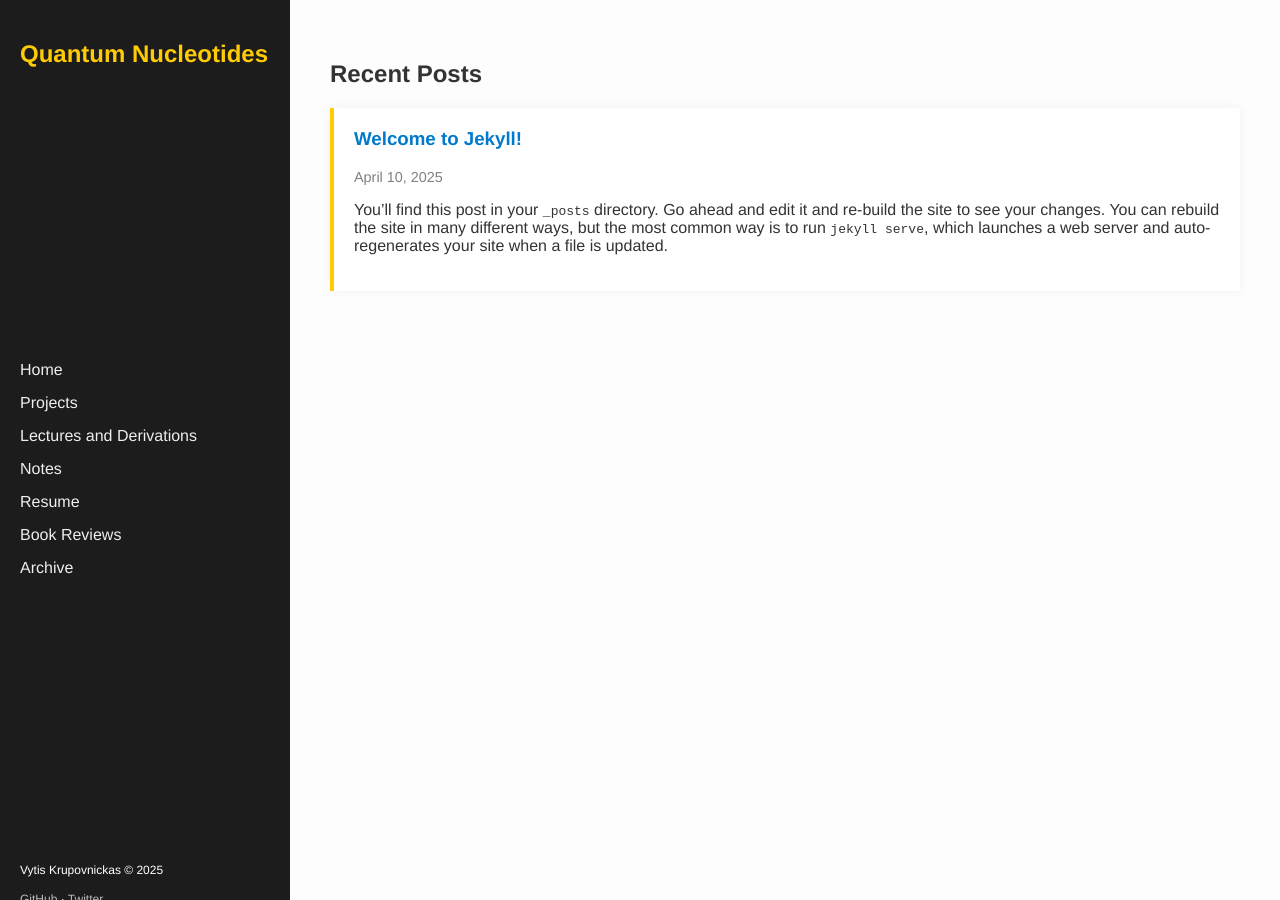
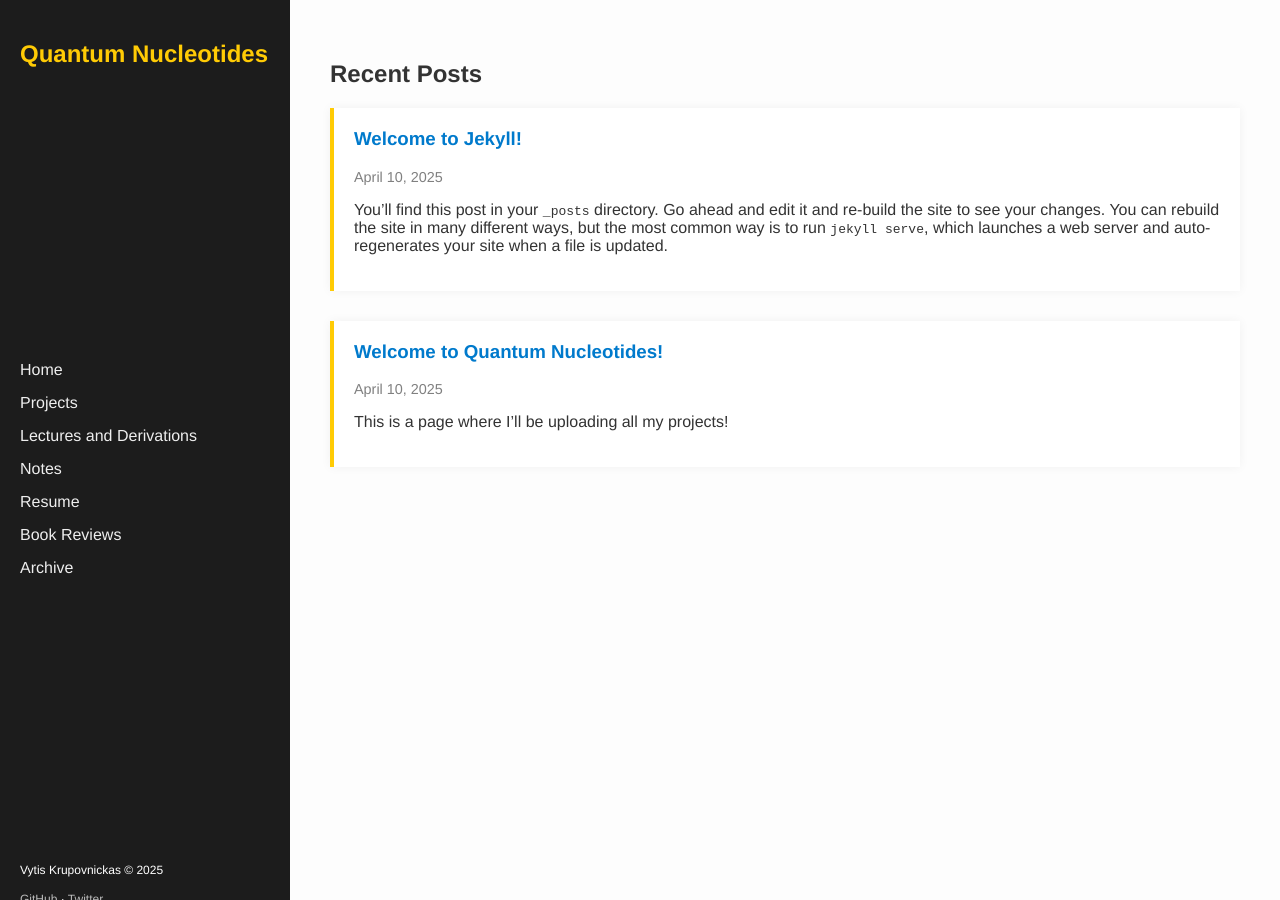
Before and after one commit to Vytis-K/quantumnucleotides, a Jekyll site: the page built from index.markdown, in a window 1280 px wide and 900 px high. Built offline with Jekyll 4.4.1, drawn with Linux system fonts in a browser that asks for light colours.

```diff
--- a/_layouts/default.html
+++ b/_layouts/default.html
@@ -26,7 +26,7 @@
       <footer class="sidebar-footer">
         <p>Vytis Krupovnickas © {{ site.time | date: '%Y' }}</p>
         <p>
-          <a href="https://github.com/YOUR_USERNAME">GitHub</a> ·
+          <a href="https://github.com/Vytis-K">GitHub</a> ·
           <a href="https://twitter.com/YOUR_HANDLE">Twitter</a>
         </p>
       </footer>
--- /dev/null
+++ b/_posts/2025-04-10-Quantum-Nucleotides.markdown
@@ -0,0 +1,7 @@
+---
+layout: post
+title:  "Welcome to Quantum Nucleotides!"
+date:   2025-04-10 18:34:24 -0500
+categories: quantum-nucleotides
+---
+This is a page where I'll be uploading all my projects!
```
Also changed, not shown: archive.md (+3 -3 lines), book-reviews.md (+3 -3 lines), lectures.md (+3 -3 lines), notes.md (+3 -3 lines), resume.md (+3 -3 lines).
